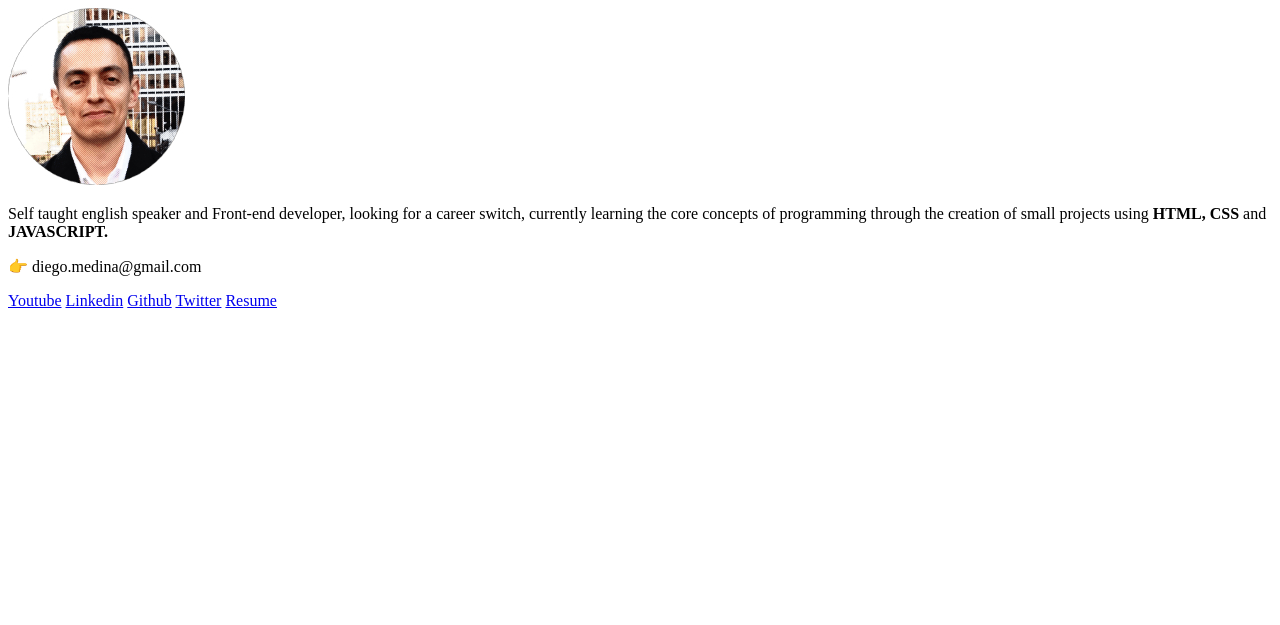
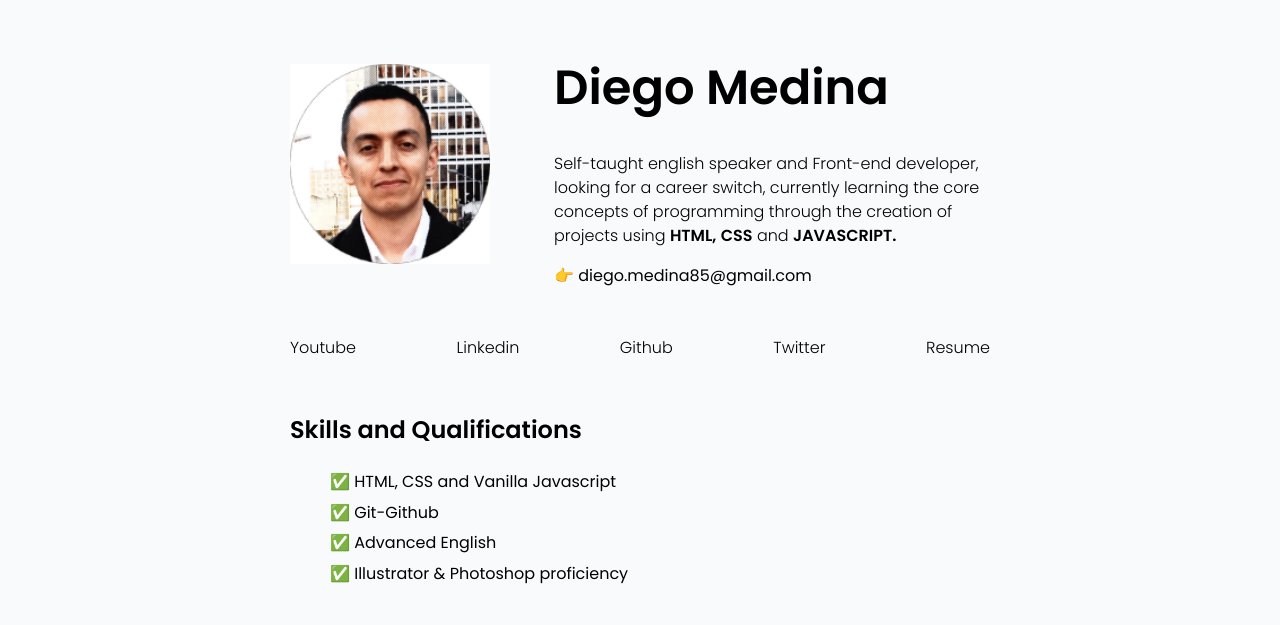
Before and after one commit to dmg85/diego_medina.github.io, a plain HTML site: page index.html in a window 1280 px wide. Drawn offline with Linux system fonts and the light colour scheme.

Commit message:
Second commit of the project

```diff
--- a/index.html
+++ b/index.html
@@ -10,22 +10,31 @@
 <body>
     <div id="container--main">
         <section id="wrapper--hero" class="section--page">
-            <img src="./assets/Images/Profile pic.jpg" alt="Profile picture" class="src">
+            <img id="profile-pic" src="./assets/Images/Profile pic.jpg" alt="Profile picture" class="src">
             <div>
-                <p id="bio">Self taught english speaker and Front-end developer, looking for a career switch, currently learning the core concepts of programming through the creation of small projects using <strong>HTML,</strong> <strong>CSS</strong> and <strong>JAVASCRIPT.</strong></p>
-                <p> 👉 diego.medina@gmail.com</p>
+                <h1 id="user-name">Diego Medina</h1>
+                <p id="bio">Self-taught english speaker and Front-end developer, looking for a career switch, currently learning the core concepts of programming through the creation of projects using <strong>HTML,</strong> <strong>CSS</strong> and <strong>JAVASCRIPT.</strong></p>
+                <p> 👉 diego.medina85@gmail.com</p>
             </div>
         </section>
-        <section id="section--page">
+        <section class="section--page">
             <div id="socials--list">
                 <a href="https://www.youtube.com/" target="_blank">Youtube</a>
                 <a href="https://www.linkedin.com/in/diegoam" target="_blank">Linkedin</a>
                 <a href="https://github.com/dmg85" target="_blank">Github</a>
-                <a href="dmg85.github.io/cv/" target="_blank">Twitter</a>
+                <a href="https://twitter.com/This_is_DiegoMG" target="_blank">Twitter</a>
                 <a href="./assets/Tech Resume.pdf" target="_blank">Resume</a>
             </div>
         </section>
-
+        <section class="section--page">
+            <h2>Skills and Qualifications</h2>
+            <ul id="qualifications--list">
+                <li>✅ HTML, CSS and Vanilla Javascript</li>
+                <li>✅ Git-Github</li>
+                <li>✅ Advanced English</li>
+                <li>✅ Illustrator & Photoshop proficiency</li>
+            </ul>
+        </section>
     </div>
 </body>
 </html>
--- a/styles/main.css
+++ b/styles/main.css
@@ -0,0 +1,90 @@
+@import url('https://fonts.googleapis.com/css2?family=Poppins:wght@300;400;600&display=swap');
+
+:root{
+    --mainTextColor: #000;
+    --secondaryTextColor: (51 51 51);
+    --mainLinkColor: #0da2b8;
+    --mainBorderColor: (218, 218, 218);
+    --mainBgColor: rgb(249, 250, 251);
+}
+
+*{
+    font-family: 'Poppins';
+    line-height: 1.5em;
+    box-sizing: border-box;
+    color: var(--mainTextColor);
+}
+
+body{
+    background-color: var(--mainBgColor);
+}
+
+p, span, li{
+    color: var(--secondaryTextColor);
+    font-size: 1em;
+}
+
+a{
+    text-decoration: none;
+    color: var(--mainLinkColor);
+    font-size: 500;
+}
+
+li{
+    line-height: 1.9em;
+}
+
+#container--main{
+    max-width: 700px;
+    margin: 0 auto;
+}
+
+.section--page {
+   padding-top: 1em;
+   padding-bottom: 1em;
+}
+
+#wrapper--hero{
+    display: flex;
+    align-items: center;
+    gap: 4em;
+}
+
+#user-name{
+    font-size: 3em;
+    line-height: 1em;
+}
+
+#bio, a{
+    font-weight: 300;
+}
+
+#profile-pic{
+    width: 200px;
+    height: 200px;
+    object-fit: cover;
+}
+
+#email{
+    color:var(--mainTextColor);
+}
+
+#socials--list{
+    display: flex;
+    justify-content: space-between;
+    column-gap: 1em;
+    flex-wrap: wrap;
+}
+
+#socials--list a{
+    font-size: 1em;
+    color: var(--secondaryTextColor);
+}
+
+#socials--list a:hover{
+    color: var(--mainLinkColor)
+}
+
+#qualifications--list{
+    list-style: none;
+}
```
